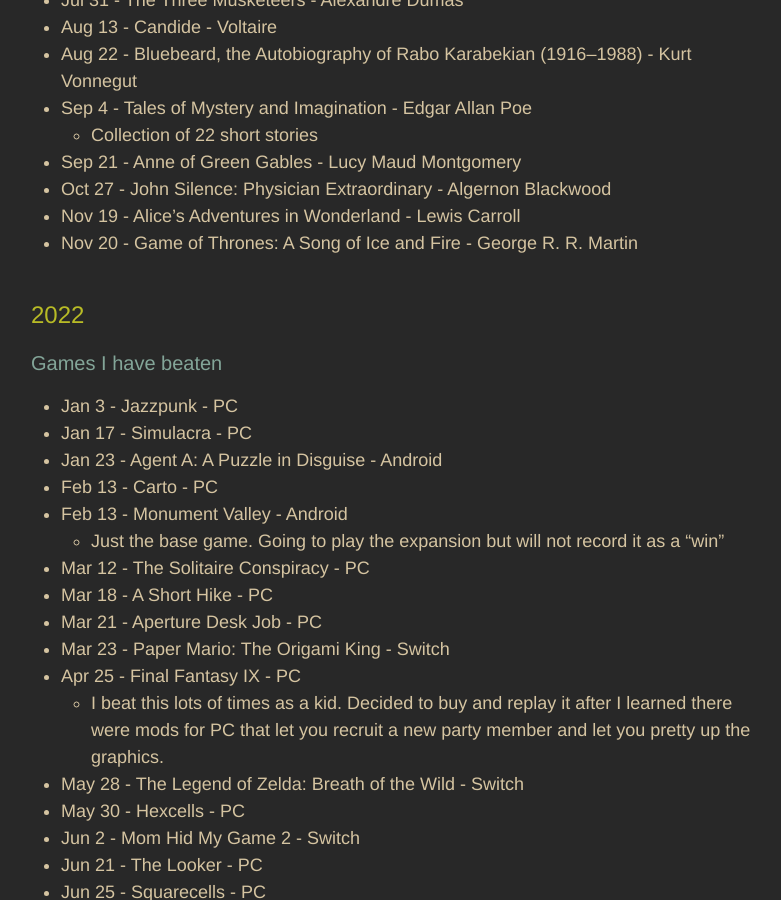
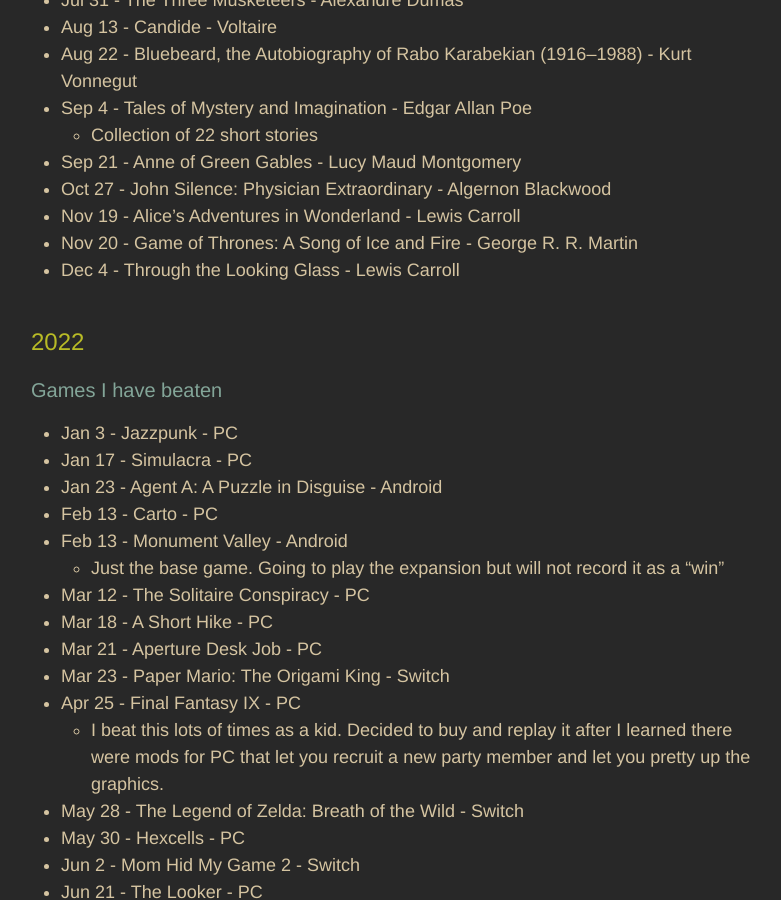
Before and after one commit to adkinsrs/sadkins_site, a Jekyll site: the page built from misc.md, in a window 1280 px wide and 900 px high, scrolled down 2036 px. Shown: the whole window, without its empty margins (239-1020 px from the left). Built offline with Jekyll 4.4.1, drawn with Linux system fonts in a browser that asks for light colours.

Commit message:
read a book

```diff
--- a/misc.md
+++ b/misc.md
@@ -79,6 +79,7 @@
 * Oct 27 - John Silence: Physician Extraordinary - Algernon Blackwood
 * Nov 19 - Alice's Adventures in Wonderland - Lewis Carroll
 * Nov 20 - Game of Thrones: A Song of Ice and Fire - George R. R. Martin
+* Dec 4 - Through the Looking Glass - Lewis Carroll
 
 ## 2022
 
```
